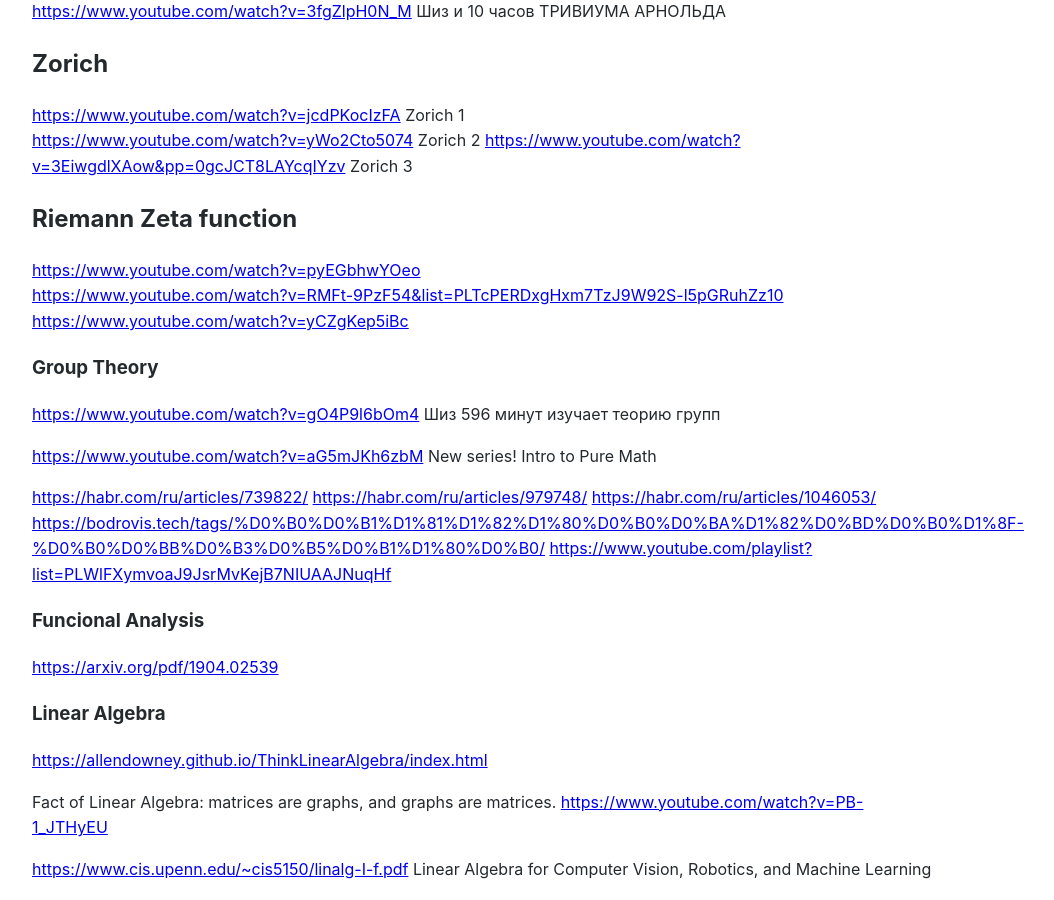
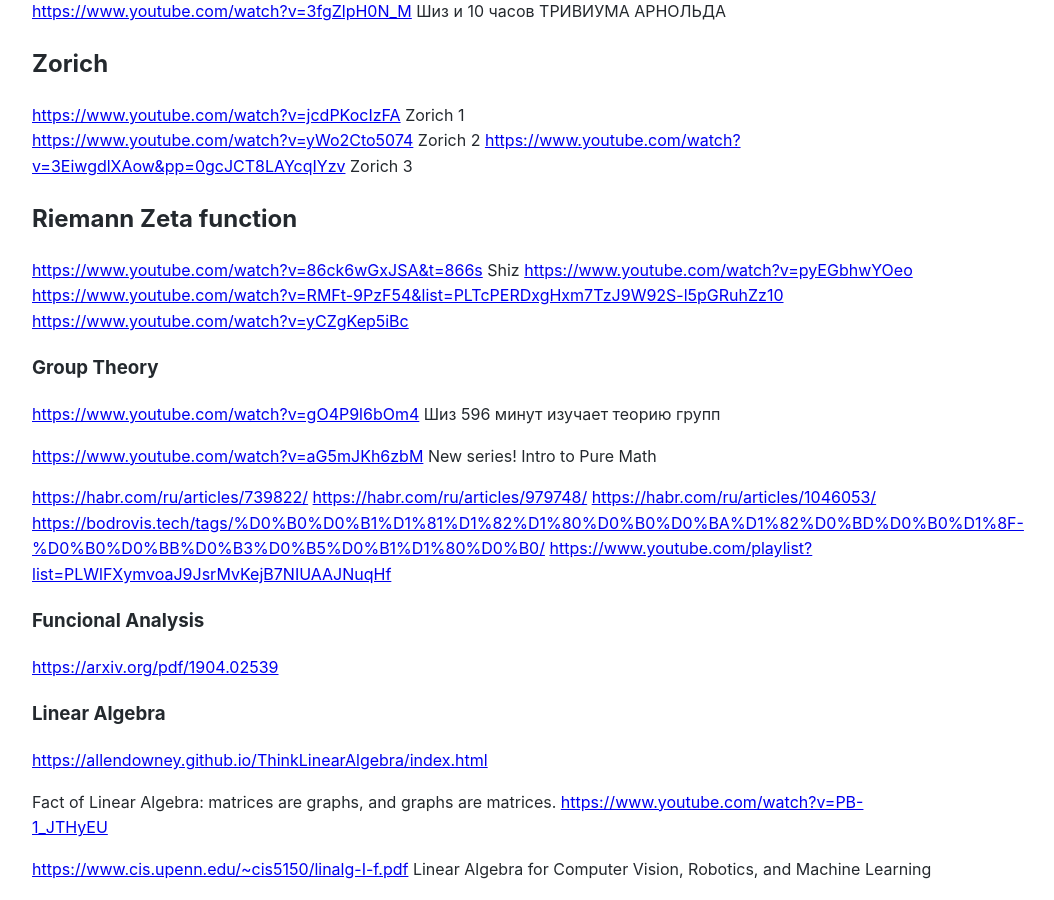
Before and after one commit to Michael-Lubinsky/michael-lubinsky.github.com, a Jekyll site: the page built from math/math.md, in a window 1280 px wide and 900 px high, scrolled down 1324 px. Shown: the whole window, without its empty margins (158-1212 px from the left). Built offline with Jekyll 4.4.1, drawn with Linux system fonts in a browser that asks for light colours; our own code applies the rules of GitHub Pages for plain Markdown files.

Commit message:
Update math.md

```diff
--- a/math/math.md
+++ b/math/math.md
@@ -54,7 +54,7 @@
 <https://www.youtube.com/watch?v=3EiwgdlXAow&pp=0gcJCT8LAYcqIYzv> Zorich 3
 
 ## Riemann Zeta function
-
+<https://www.youtube.com/watch?v=86ck6wGxJSA&t=866s> Shiz
 <https://www.youtube.com/watch?v=pyEGbhwYOeo>
 <https://www.youtube.com/watch?v=RMFt-9PzF54&list=PLTcPERDxgHxm7TzJ9W92S-l5pGRuhZz10>
 <https://www.youtube.com/watch?v=yCZgKep5iBc>
```
